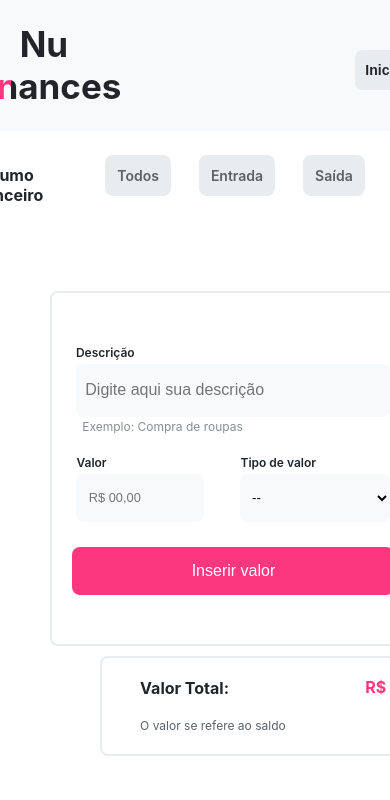
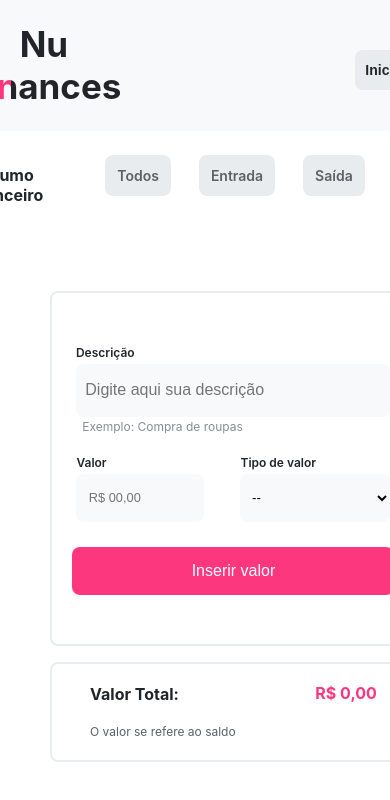
Before and after one commit to Pedro26fer/Nu-Finance, a React (Create React App) app in the folder entrega-nu-kenzie/: page / in a window 390 px wide. Shown: the top 800 px of the page. Built offline with nearby package versions, Linux system fonts and the light colour scheme.

Commit message:
feat: styled components on Total Money component

```diff
--- a/entrega-nu-kenzie/src/components/TotalMoney/TotalMoney.css
+++ /dev/null
@@ -1,51 +0,0 @@
-.total-value{
-    display: flex;
-    flex-direction: column;
-    width: 363px;
-    height: 96px;
-    border: solid 2px #E9ECEF;
-    border-radius: 8px;
-    margin-left: 10%;
-    margin-top: 16px;
-}
-
-.value{
-    display: flex;
-    justify-content: space-between;
-    width: 79%;
-    margin: 0 auto;
-}
-
-.value h1{
-    font-size: 16px;
-    font-weight: 700;
-    color: #212529;
-    display: inline-block;
-    margin-top: 20px;
-}
-
-.value p{
-    display: inline-block;
-    margin-top: 19px;
-    font-size: 16px;
-    font-weight: 700;
-    color: #FD377E;
-}
-
-.warning-value{
-    width: 79%;
-    margin: 5px auto;
-    display: flex;
-    align-items: flex-start;
-    color: #5B6166;
-    font-size: 12px;
-    font-weight: 400;
-}
-
-@media(max-width:470px){
-
-    .total-value{
-        margin-left: 100px;
-        margin-top: 10px;
-    }
-}
--- a/entrega-nu-kenzie/src/components/TotalMoney/index.jsx
+++ b/entrega-nu-kenzie/src/components/TotalMoney/index.jsx
@@ -1,5 +1,6 @@
 import { useEffect, useState } from 'react'
-import './TotalMoney.css'
+import { TotalValue } from './style'
+
 
 function TotalMoney({listTransactions}){
     const [sumValues,setSumValues] = useState(0)
@@ -27,7 +28,7 @@ function TotalMoney({listTransactions}){
 
     return (
         <>
-            <div className="total-value">
+            <TotalValue>
                 <div className='value'>
                 <h1>Valor Total:</h1>
                 <p>{sumValues.toLocaleString('pt-BR', { style: 'currency', currency: 'BRL' })}</p>
@@ -36,7 +37,7 @@ function TotalMoney({listTransactions}){
                 <div className='warning-value'>
                 <span>O valor se refere ao saldo</span>
                 </div>
-            </div>
+            </TotalValue>
 
         </>
     )
--- /dev/null
+++ b/entrega-nu-kenzie/src/components/TotalMoney/style.js
@@ -0,0 +1,48 @@
+import styled from "styled-components";
+
+export const TotalValue = styled.div`
+    display: flex;
+    flex-direction: column;
+    width: 363px;
+    height: 96px;
+    border: solid 2px #E9ECEF;
+    border-radius: 8px;
+    margin-left: 10%;
+    margin-top: 16px;
+
+
+    .value{
+        display: flex;
+        justify-content: space-between;
+        width: 79%;
+        margin: 0 auto;
+
+        h1{
+            font-size: 16px;
+            font-weight: 700;
+            color: #212529;
+            display: inline-block;
+            margin-top: 20px;
+        }
+
+        p{
+            display: inline-block;
+            margin-top: 19px;
+            font-size: 16px;
+            font-weight: 700;
+            color: #FD377E;
+        }
+
+    }
+
+
+    .warning-value{
+        width: 79%;
+        margin: 5px auto;
+        display: flex;
+        align-items: flex-start;
+        color: #5B6166;
+        font-size: 12px;
+        font-weight: 400;
+    }
+`
```
